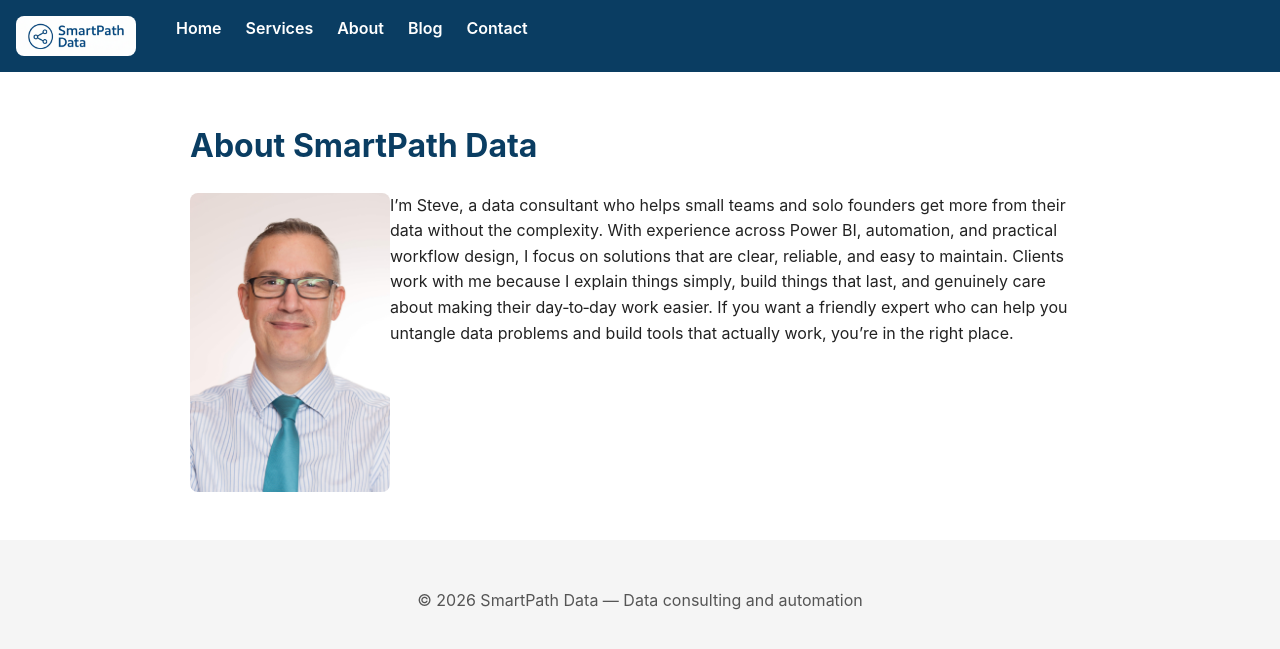
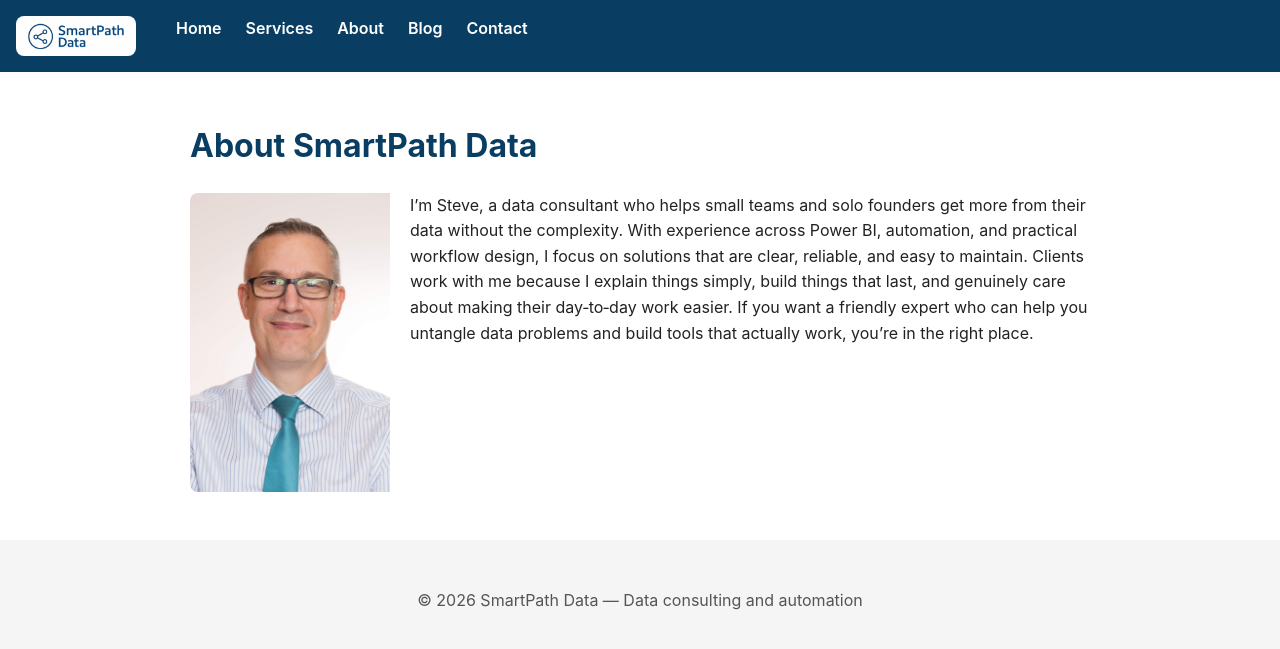
Before and after one commit to smartpathdata/smartpathdata.github.io, a Jekyll site: the page built from about.md, in a window 1280 px wide. Shown: the top 649 px of the page. Built offline with Jekyll 4.4.1, drawn with Linux system fonts in a browser that asks for light colours.

Commit message:
Update about.md

```diff
--- a/about.md
+++ b/about.md
@@ -3,7 +3,7 @@ layout: page
 title: About SmartPath Data
 ---
 <div style="display: flex; justify-content: center;">
-  <img src="/assets/images/ProfilePic.jpg" alt="SmartPath Data Steve" style="width: 200px;">
+  <img src="/assets/images/ProfilePic.jpg" alt="SmartPath Data Steve" style="width: 200px; padding-right: 20px;">
 
 I’m Steve, a data consultant who helps small teams and solo founders get more from their data without the complexity.
 
```
